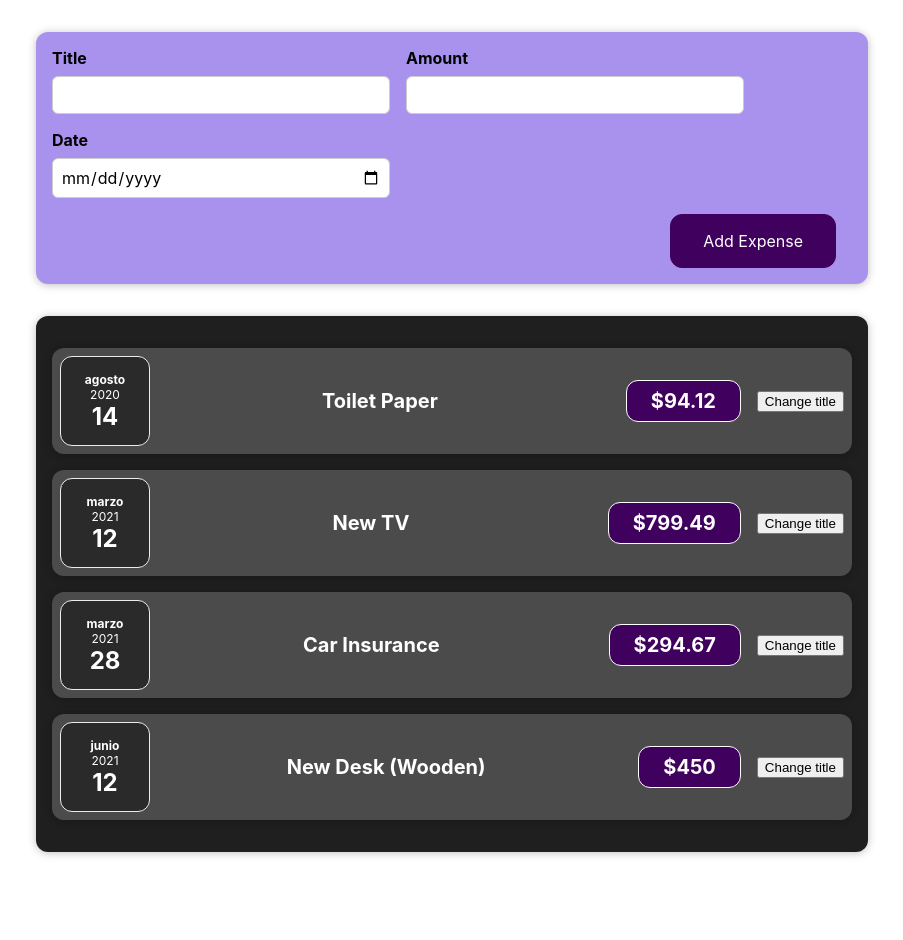
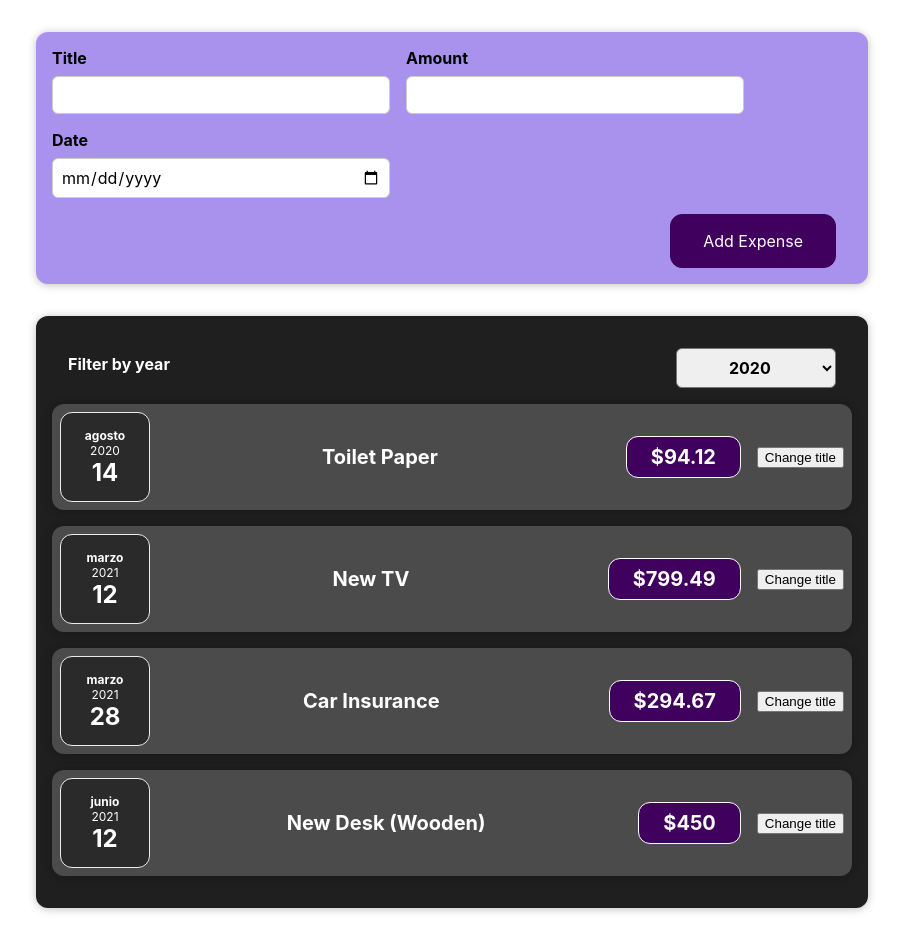
Before and after one commit to MrJouts/u-react-the-complete-guide, a React (Create React App) app in the folder expense-tracker-app/: page / in a window 1280 px wide. Shown: the whole page, without its empty margins (188-1091 px from the left). Before the commit the page ends 884 px from the top, so only its background shows below. Built offline with nearby package versions, Linux system fonts and the light colour scheme.

Commit message:
added year filter

```diff
--- a/expense-tracker-app/src/App.tsx
+++ b/expense-tracker-app/src/App.tsx
@@ -38,7 +38,7 @@ function App() {
 
   return (
     <div className="App">
-      <NewExpense onSaveExpense={addExpense} />
+      <NewExpense onAddExpense={addExpense} />
       <Expenses expenses={expenses} />
     </div>
   );
--- a/expense-tracker-app/src/components/Expenses/Expenses.tsx
+++ b/expense-tracker-app/src/components/Expenses/Expenses.tsx
@@ -1,6 +1,8 @@
 import "./Expenses.css";
 import ExpenseItem from "./ExpenseItem";
 import Card from "../UI/Card";
+import ExpensesFilter from "./ExpensesFilter";
+import { useState } from "react";
 
 type Expense = {
   id?: string;
@@ -12,9 +14,19 @@ type Expense = {
 type Props = {
   expenses: Expense[];
 };
+
 const Expenses = ({ expenses }: Props) => {
+  const [filteredYear, setFilteredYear] = useState("2020");
+  const filterChangeHandler = (selectedYear: string) => {
+    setFilteredYear(selectedYear);
+  };
+
   return (
     <Card className="expenses">
+      <ExpensesFilter
+        selectedYear={filteredYear}
+        onChangeFilter={filterChangeHandler}
+      />
       {expenses.map((expense) => (
         <ExpenseItem key={expense.id} {...expense} />
       ))}
--- /dev/null
+++ b/expense-tracker-app/src/components/Expenses/ExpensesFilter.css
@@ -0,0 +1,24 @@
+.expenses-filter {
+  color: white;
+  padding: 0 1rem;
+}
+
+.expenses-filter__control {
+  display: flex;
+  width: 100%;
+  align-items: center;
+  justify-content: space-between;
+  margin: 1rem 0;
+}
+
+.expenses-filter label {
+  font-weight: bold;
+  margin-bottom: 0.5rem;
+}
+
+.expenses-filter select {
+  font: inherit;
+  padding: 0.5rem 3rem;
+  font-weight: bold;
+  border-radius: 6px;
+}
--- /dev/null
+++ b/expense-tracker-app/src/components/Expenses/ExpensesFilter.tsx
@@ -0,0 +1,34 @@
+import "./ExpensesFilter.css";
+
+type Props = {
+  selectedYear: string;
+  onChangeFilter: Function;
+};
+
+const ExpensesFilter = ({ selectedYear, onChangeFilter }: Props) => {
+  const dropdownChangeHandler = (
+    event: React.ChangeEvent<HTMLSelectElement>
+  ) => {
+    onChangeFilter(event.target.value);
+  };
+
+  return (
+    <div className="expenses-filter">
+      <div className="expenses-filter__control">
+        <label htmlFor="filter-year">Filter by year</label>
+        <select
+          id="filter-year"
+          value={selectedYear}
+          onChange={dropdownChangeHandler}
+        >
+          <option value="2022">2022</option>
+          <option value="2021">2021</option>
+          <option value="2020">2020</option>
+          <option value="2019">2019</option>
+        </select>
+      </div>
+    </div>
+  );
+};
+
+export default ExpensesFilter;
--- a/expense-tracker-app/src/components/NewExpense/NewExpense.tsx
+++ b/expense-tracker-app/src/components/NewExpense/NewExpense.tsx
@@ -2,16 +2,16 @@ import ExpenseForm from "./ExpenseForm";
 import "./NewExpense.css";
 
 type Props = {
-  onSaveExpense: Function;
+  onAddExpense: Function;
 };
 
-const NewExpense = ({ onSaveExpense }: Props) => {
+const NewExpense = ({ onAddExpense }: Props) => {
   const saveExpense = (enteredExpense: any) => {
     const expense = {
       ...enteredExpense,
       id: Math.random().toString(),
     };
-    onSaveExpense(expense);
+    onAddExpense(expense);
   };
   return (
     <div className="new-expense">
```
